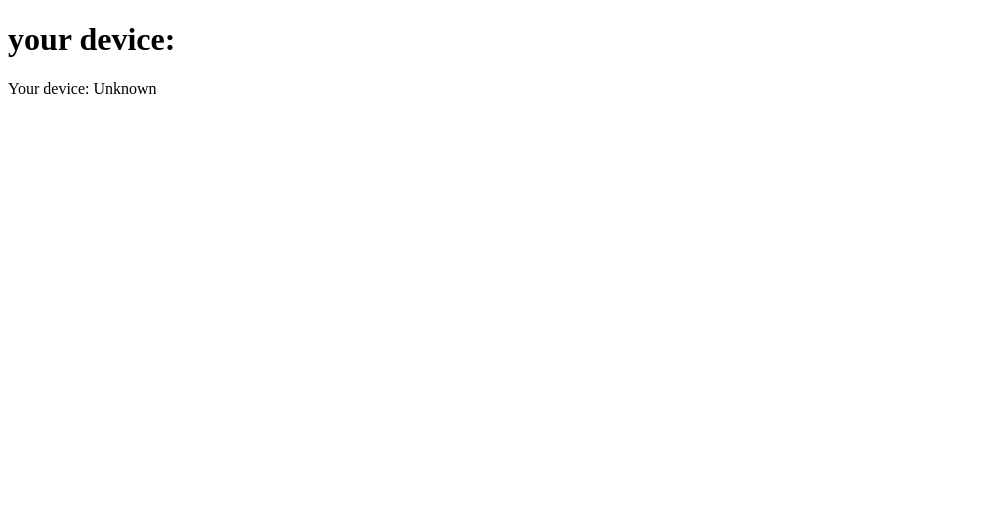
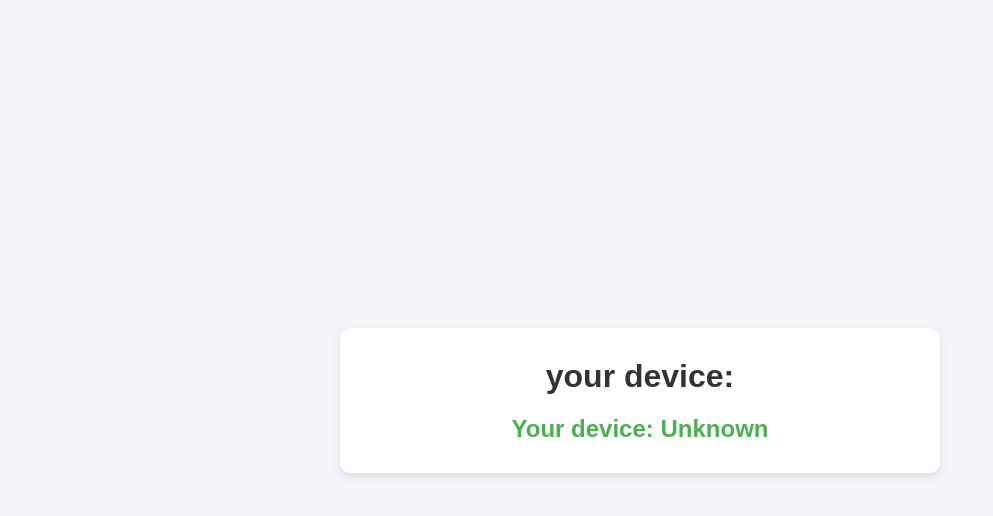
Before and after one commit to simon8456/Random-number-generator2025, a plain HTML site: page index.html in a window 1280 px wide. Shown: the whole page, without its empty margins (0-993 px from the left). Drawn offline with Linux system fonts and the light colour scheme.

Commit message:
Popis změn

```diff
--- a/index.html
+++ b/index.html
@@ -5,9 +5,12 @@
     <meta name="viewport" content="width=device-width, initial-scale=1.0">
     <title>your device shower</title>
     <script src="script.js" defer></script>
+    <link rel="stylesheet" href="style.css">
 </head>
 <body>
-    <h1>your device:</h1>
-    <p id = "device"></p>
+    <div class="container">
+        <h1>your device:</h1>
+        <p id = "device"></p>
+    </div>
 </body>
 </html>
--- /dev/null
+++ b/style.css
@@ -0,0 +1,66 @@
+/* Základní reset pro odstranění výchozích stylů prohlížeče */
+* {
+    margin: 0;
+    padding: 0;
+    box-sizing: border-box;
+}
+
+/* Nastavení základního fontu pro celou stránku */
+body {
+    font-family: 'Arial', sans-serif; /* Moderní font */
+    background-color: #f4f4f9; /* Světle šedé pozadí */
+    display: flex;
+    justify-content: center;
+    align-items: center;
+    height: 100vh;
+    margin: 0;
+}
+
+/* Kontejner pro zarovnání obsahu na střed */
+.container {
+    text-align: center;
+    background-color: #fff; /* Bílé pozadí pro obsah */
+    padding: 30px;
+    border-radius: 10px;
+    box-shadow: 0 4px 10px rgba(0, 0, 0, 0.1); /* Měkký stín */
+    width: 80%;
+    max-width: 600px; /* Maximální šířka pro větší obrazovky */
+}
+
+/* Styl pro nadpis */
+h1 {
+    font-size: 2rem;
+    color: #333; /* Tmavě šedá barva pro text */
+    margin-bottom: 20px;
+}
+
+/* Styl pro textovou informaci o zařízení */
+#device {
+    font-size: 1.5rem;
+    color: #4CAF50; /* Zelená barva pro text */
+    font-weight: bold;
+    animation: fadeIn 1s ease-in-out; /* Přidání animace pro plynulé zobrazení */
+}
+
+/* Animace pro plynulé zobrazení textu */
+@keyframes fadeIn {
+    0% {
+        opacity: 0;
+        transform: translateY(20px);
+    }
+    100% {
+        opacity: 1;
+        transform: translateY(0);
+    }
+}
+
+/* Základní responzivní design pro mobilní zařízení */
+@media (max-width: 600px) {
+    h1 {
+        font-size: 1.5rem;
+    }
+
+    #device {
+        font-size: 1.2rem;
+    }
+}
```
